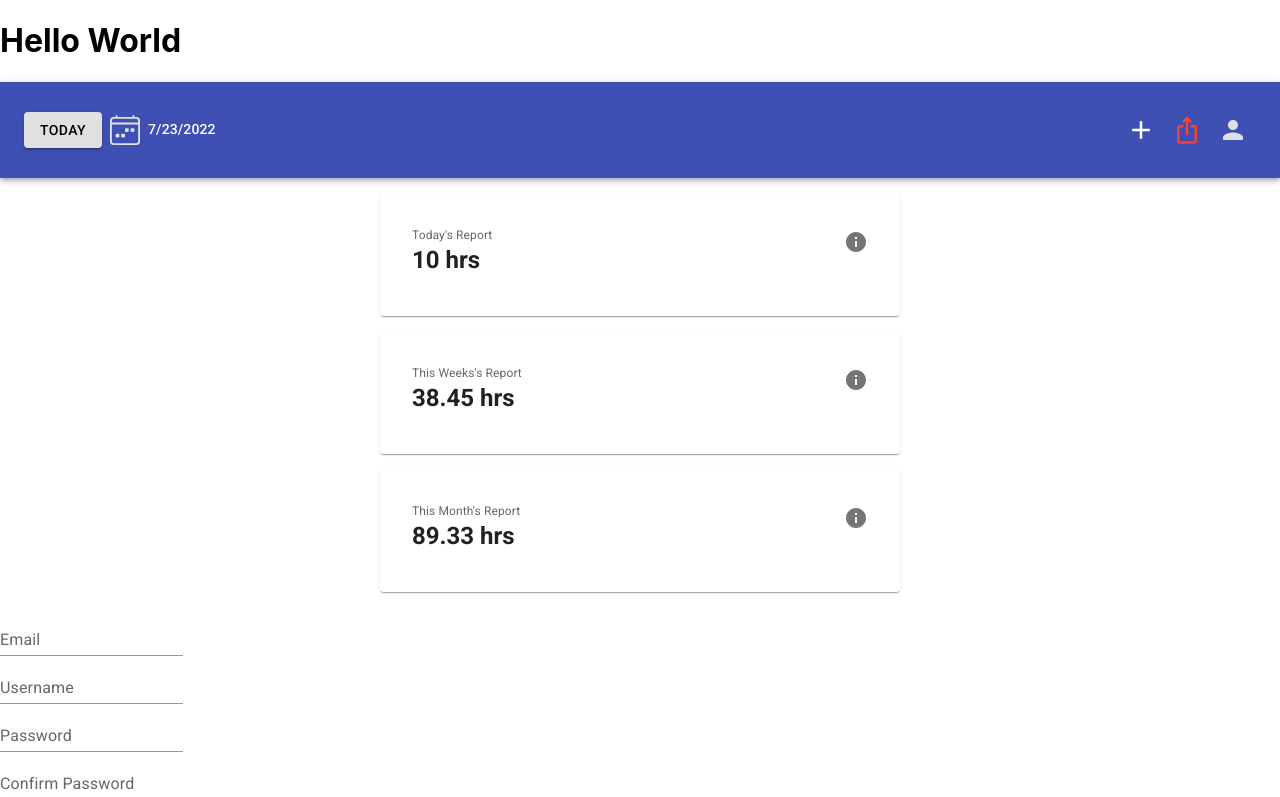
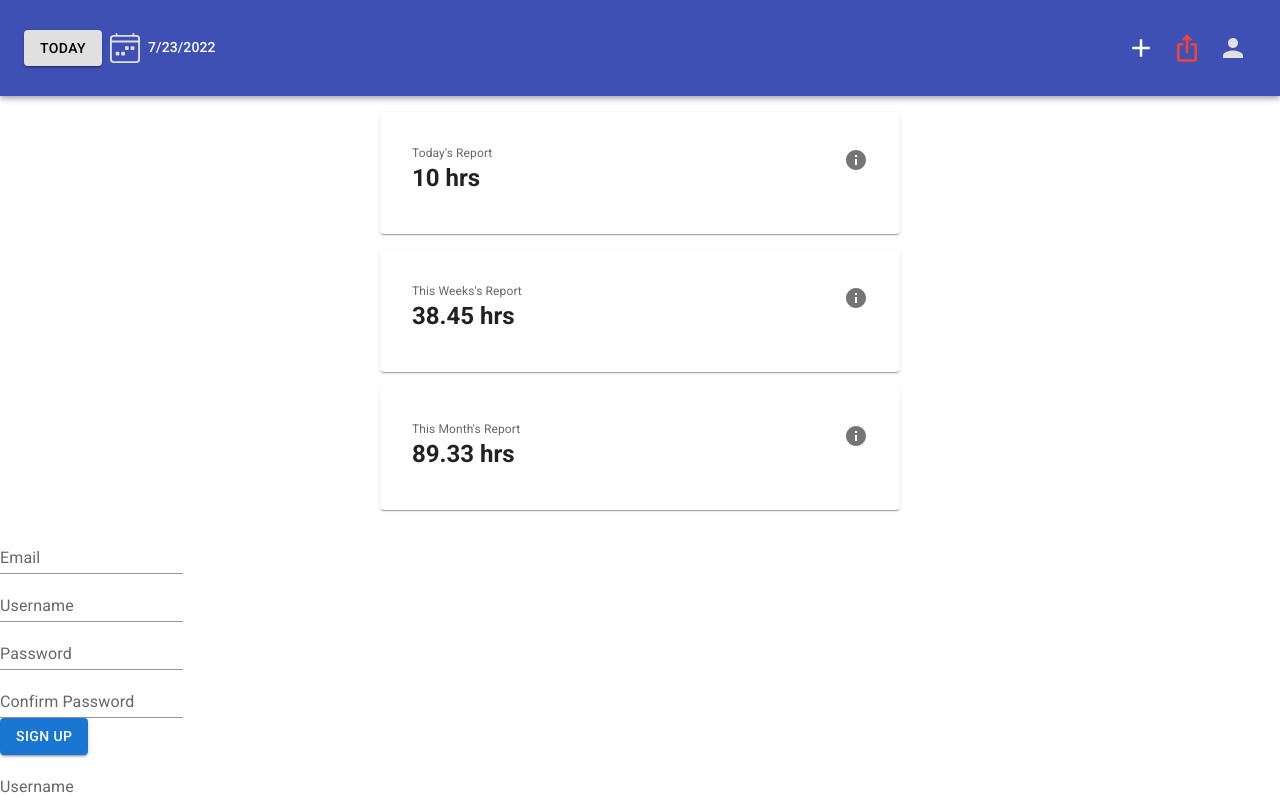
Before and after one commit to rpp34-boc-caspian/Puffin, a React (Create React App) app: page / in a window 1280 px wide. Shown: the top 797 px of the page. Built offline with nearby package versions, Linux system fonts and the light colour scheme.

Commit message:
removed hello world and updated test to pass

```diff
--- a/src/App.tsx
+++ b/src/App.tsx
@@ -8,7 +8,6 @@ const App: React.FC = () => {
   return (
     <ThemeProvider theme={theme}>
       <div className="App">
-        <h1>Hello World</h1>
         <Nav />
         <Metrics todos={[
           {
```
Also changed, not shown: 1 other file (tests, documents, lock files or other folders).
